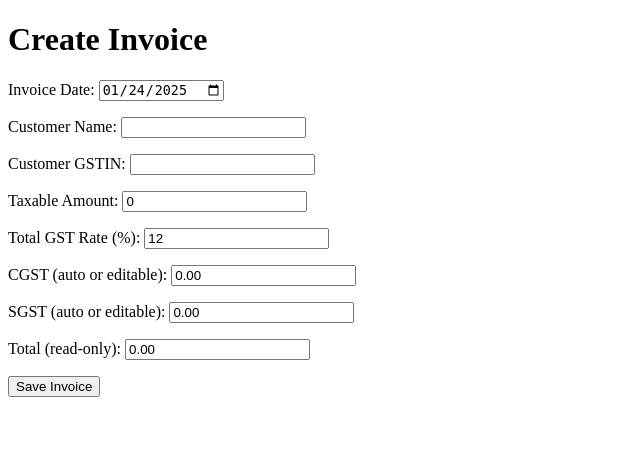
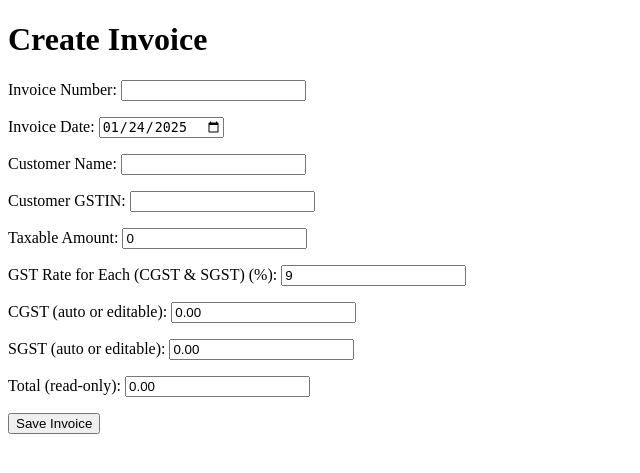
Before and after one commit to Swaraj26/invoicing-website, a PHP site: page /create_invoice.php in a window 1280 px wide. Shown: the top 473 px of the page, without its empty margins (0-640 px from the left). Run offline with PHP 8.4, Linux system fonts and the light colour scheme.

Commit message:
Recreate tables and finalize create_invoice with separate CGST/SGST rate

```diff
--- a/public/create_invoice.php
+++ b/public/create_invoice.php
@@ -3,51 +3,48 @@
 
 require_once __DIR__ . '/../config/db.php';
 
+// Handle form submission
 if ($_SERVER['REQUEST_METHOD'] === 'POST') {
-    // 1. Collect POST data
-    $invoiceDate    = $_POST['invoice_date']      ?? date('Y-m-d');
-    $customerName   = $_POST['customer_name']     ?? '';
-    $customerGSTIN  = $_POST['customer_gstin']    ?? '';
-    $taxableAmount  = $_POST['taxable_amount']    ?? 0;
-    $taxRate        = $_POST['tax_rate']          ?? 0;
+    // Gather posted data
+    $invoiceNumber  = $_POST['invoice_number']   ?? '';
+    $invoiceDate    = $_POST['invoice_date']     ?? date('Y-m-d');
+    $customerName   = $_POST['customer_name']    ?? '';
+    $customerGSTIN  = $_POST['customer_gstin']   ?? '';
+    $taxableAmount  = $_POST['taxable_amount']   ?? 0;
     $cgst           = $_POST['cgst']             ?? 0;
     $sgst           = $_POST['sgst']             ?? 0;
     $total          = $_POST['total']            ?? 0;
 
-    // Convert to proper numeric values
-    $taxableAmount  = (float) $taxableAmount;
-    $taxRate        = (float) $taxRate;
-    $cgst           = (float) $cgst;
-    $sgst           = (float) $sgst;
-    $total          = (float) $total;
+    // Convert numeric fields
+    $taxableAmount = (float)$taxableAmount;
+    $cgst          = (float)$cgst;
+    $sgst          = (float)$sgst;
+    $total         = (float)$total;
 
-    // 2. Generate invoice number (simple example)
-    $invoiceNumber = 'INV-' . time();  // or any logic you like
-
-    // 3. Insert into 'invoices' table
+    // Insert into DB
     try {
         $sql = "INSERT INTO invoices (
                     invoice_number, invoice_date, customer_name, customer_gstin,
-                    taxable_amount, tax_rate, cgst, sgst, total
+                    taxable_amount, cgst, sgst, total
                 ) VALUES (
                     :invoice_number, :invoice_date, :customer_name, :customer_gstin,
-                    :taxable_amount, :tax_rate, :cgst, :sgst, :total
+                    :taxable_amount, :cgst, :sgst, :total
                 )";
 
         $stmt = $pdo->prepare($sql);
         $stmt->execute([
-            ':invoice_number'  => $invoiceNumber,
-            ':invoice_date'    => $invoiceDate,
-            ':customer_name'   => $customerName,
-            ':customer_gstin'  => $customerGSTIN,
-            ':taxable_amount'  => $taxableAmount,
-            ':tax_rate'        => $taxRate,
-            ':cgst'            => $cgst,
-            ':sgst'            => $sgst,
-            ':total'           => $total,
+            ':invoice_number' => $invoiceNumber,
+            ':invoice_date'   => $invoiceDate,
+            ':customer_name'  => $customerName,
+            ':customer_gstin' => $customerGSTIN,
+            ':taxable_amount' => $taxableAmount,
+            ':cgst'           => $cgst,
+            ':sgst'           => $sgst,
+            ':total'          => $total
         ]);
 
-        echo "<p>Invoice created successfully! Invoice Number: $invoiceNumber</p>";
+        $newId = $pdo->lastInsertId(); // the auto-increment ID
+        echo "<p>Invoice created successfully! Internal ID: {$newId}, Invoice Number: {$invoiceNumber}</p>";
         echo '<p><a href="index.php">Go Back Home</a></p>';
         exit;
     } catch (PDOException $e) {
@@ -65,31 +62,33 @@ if ($_SERVER['REQUEST_METHOD'] === 'POST') {
     <title>Create Invoice</title>
     <script>
     function autoCalculate() {
-        // 1. Get values
+        // 1. Get form values
         let taxableAmount = parseFloat(document.getElementById('taxable_amount').value) || 0;
         let taxRate       = parseFloat(document.getElementById('tax_rate').value)       || 0;
 
-        // 2. Current CGST/SGST fields (in case user overrides them)
+        // We'll treat 'taxRate' as the exact % for CGST *and* the exact % for SGST.
+        // So if user enters 9, that means 9% CGST and 9% SGST => combined 18%.
+
         let cgstField = document.getElementById('cgst');
         let sgstField = document.getElementById('sgst');
 
-        // 3. Calculate half for CGST, half for SGST
-        let autoCgst = (taxableAmount * (taxRate / 2)) / 100;
-        let autoSgst = (taxableAmount * (taxRate / 2)) / 100;
+        // 2. Calculate each
+        let autoCgst = (taxableAmount * taxRate) / 100;
+        let autoSgst = (taxableAmount * taxRate) / 100;
 
+        // 3. Check if user has overridden fields
         let currentCgst = parseFloat(cgstField.value) || 0;
         let currentSgst = parseFloat(sgstField.value) || 0;
 
-        // 4. Decide whether to overwrite or preserve user overrides
-        // Simple approach: if the field is zero, or equals each other from prior auto calc, we overwrite
+        // Overwrite only if they're zero or still matching from a previous auto-calc
         if (currentCgst === 0 || currentCgst === currentSgst) {
             cgstField.value = autoCgst.toFixed(2);
         }
-        if (currentSgst === 0 || currentCgst === currentSgst) {
+        if (currentSgst === 0 || currentSgst === currentCgst) {
             sgstField.value = autoSgst.toFixed(2);
         }
 
-        // 5. Recalculate total
+        // 4. Recalculate total
         let finalCgst = parseFloat(cgstField.value) || 0;
         let finalSgst = parseFloat(sgstField.value) || 0;
         let total = taxableAmount + finalCgst + finalSgst;
@@ -101,6 +100,12 @@ if ($_SERVER['REQUEST_METHOD'] === 'POST') {
 <body onload="autoCalculate()">
     <h1>Create Invoice</h1>
     <form method="POST" oninput="autoCalculate()">
+
+        <p>
+            <label for="invoice_number">Invoice Number:</label>
+            <input type="text" id="invoice_number" name="invoice_number" required>
+        </p>
+
         <p>
             <label for="invoice_date">Invoice Date:</label>
             <input type="date" id="invoice_date" name="invoice_date" value="<?php echo date('Y-m-d'); ?>" required>
@@ -122,8 +127,9 @@ if ($_SERVER['REQUEST_METHOD'] === 'POST') {
         </p>
 
         <p>
-            <label for="tax_rate">Total GST Rate (%):</label>
-            <input type="number" step="0.01" id="tax_rate" name="tax_rate" value="12">
+            <label for="tax_rate">GST Rate for Each (CGST & SGST) (%):</label>
+            <input type="number" step="0.01" id="tax_rate" name="tax_rate" value="9">
+            <!-- If user enters 9 => CGST=9%, SGST=9%, total combined 18%. -->
         </p>
 
         <p>
```
Also changed, not shown: public/index.php (+6 -4 lines).
